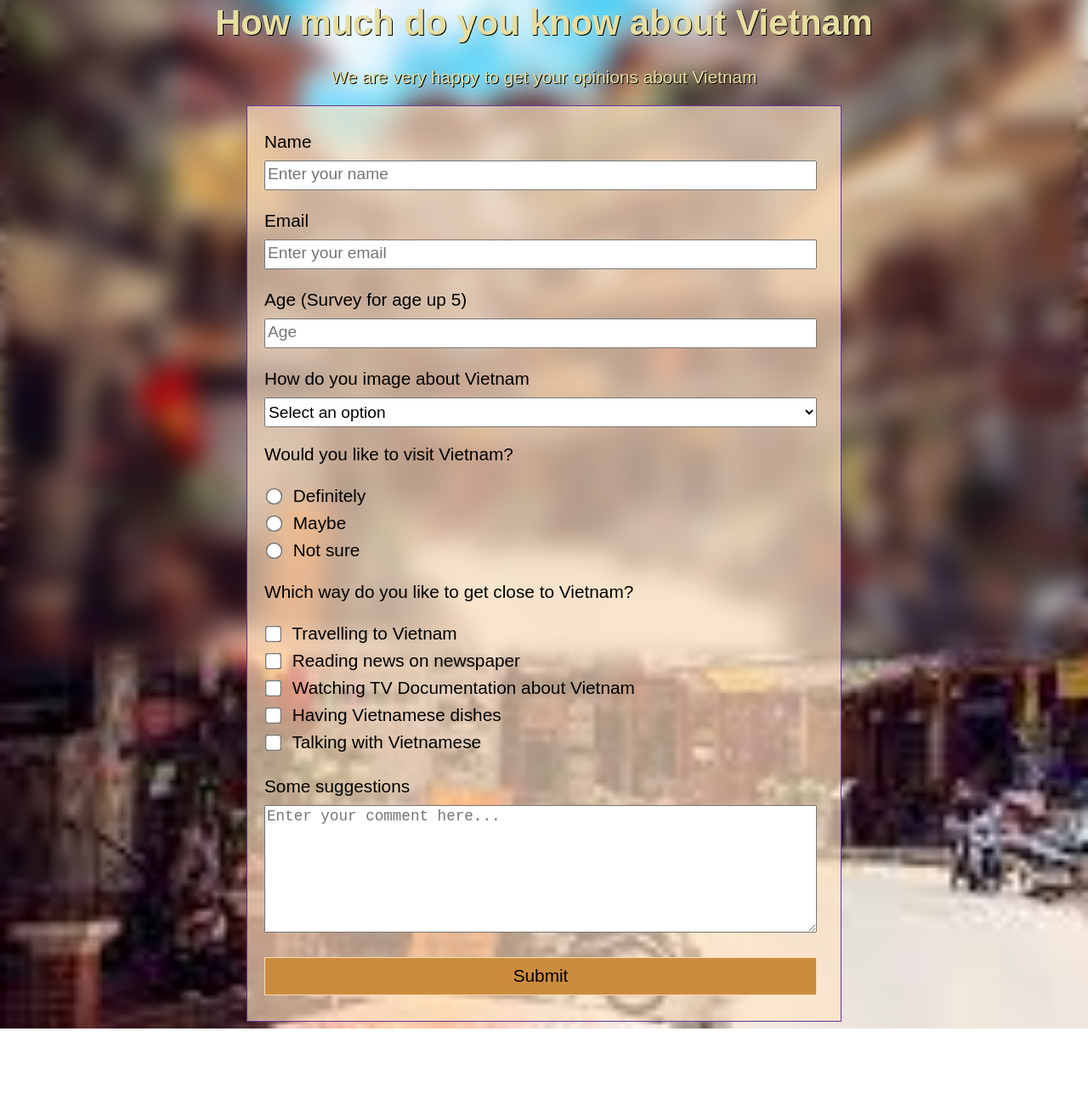
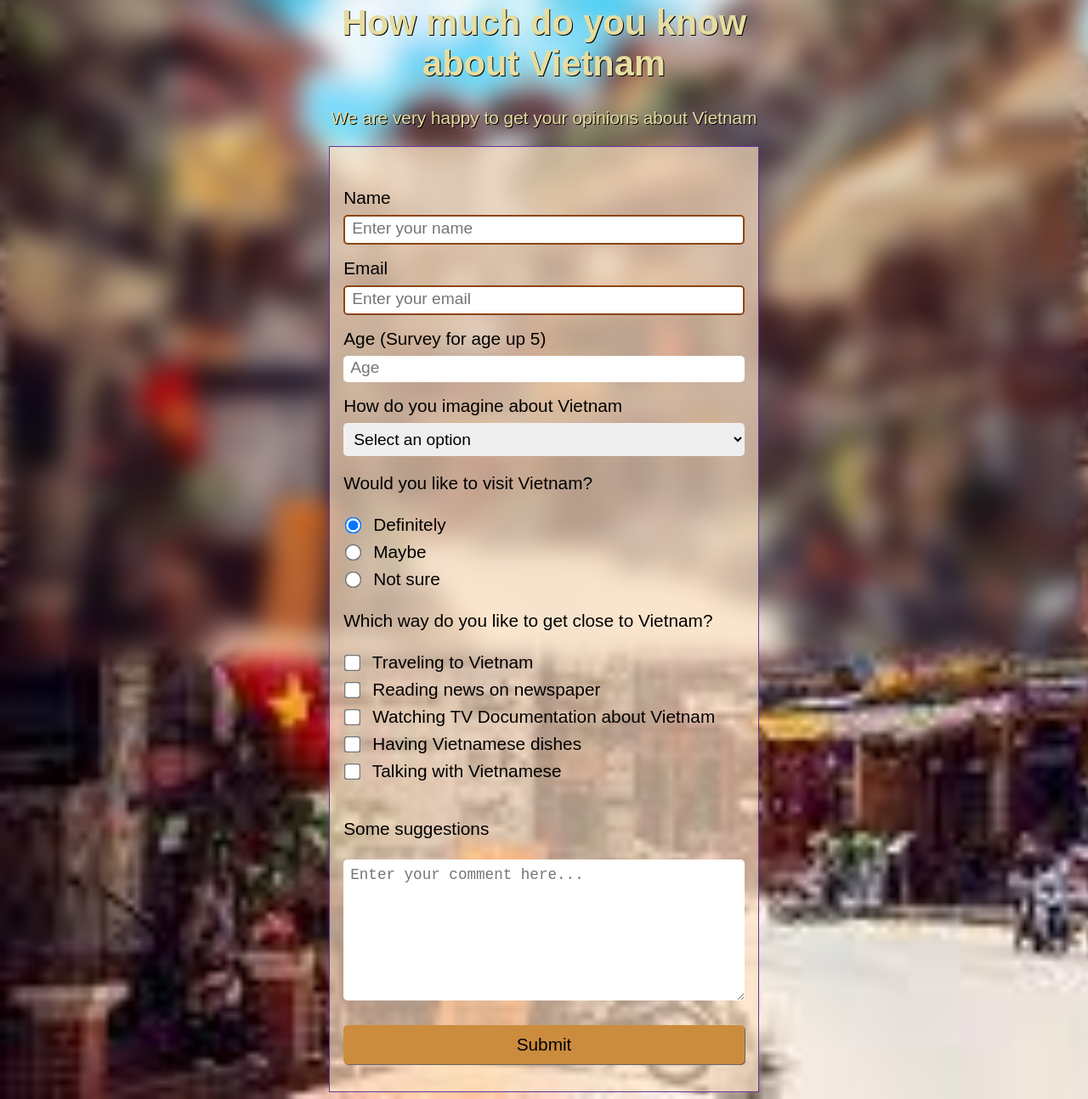
Before and after one commit to LeNganThanh/VietnamSurvey, a plain HTML site: page index.html in a window 1280 px wide. Shown: the part 25-1319 px from the top of the page at 85% size. Before the commit the page ends 1236 px from the top, so only its background shows below. Drawn offline with Linux system fonts and the light colour scheme.

Commit message:
modify some values

```diff
--- a/index.html
+++ b/index.html
@@ -13,80 +13,89 @@
     />
   </head>
   <body>
-    <div class="intro">
+    <div class="intro" >
       <h1>How much do you know about Vietnam</h1>
       <p>We are very happy to get your opinions about Vietnam</p>
     </div>
     <section>
-      <form id="survey-form">
+      <form id="survey-form" action="" method="post">
         <div class="survey">
-          <label for="name">Name</label> <br />
+          <label for="name">Name</label>
           <input
             type="text"
             id="name-label"
             name="name"
             placeholder="Enter your name"
-            style="width: 650px; height: 35px;"
+            minlength="10"
+            maxlength="30"
+            required
           />
         </div>
         <div class="survey">
-         <br> <label for="email">Email</label> <br />
+          <label for="email">Email</label>
           <input
             type="email"
-            id="email-label"
+            id="email"
             name="email"
             placeholder="Enter your email"
-            style="width: 650px; height: 35px;"
+            required
           />
         </div>
         <div class="survey">
-         <br> <label for="age">Age (Survey for age up 5)</label> <br />
+          <label for="age">Age (Survey for age up 5)</label>
           <input
             type="number"
-            id="number-label"
+            id="age"
             name="age"
             placeholder="Age"
-            min="5"
-            max="130"
-            style="width: 650px; height: 35px;"
+            min="15"
+            max="80"
           />
         </div>
         <div class="survey">
-         <br> <label for="feel">How do you image about Vietnam</label><br />
-          <select required id="dropdown" style="width: 650px; height: 35px;">
-            <option value="" disabled selected hidden >Select an option</option>
-            <option value="0">An asia country</option>
-            <option value="1">A hot tropical country</option>
-            <option value="2">A country was under American army</option>
+          <label for="feel">How do you imagine about Vietnam</label>
+          <select required id="feel" name="opinions">
+            <option value="none" disabled selected hidden>Select an option</option>
+            <option value="asia-country">An asia country</option>
+            <option value="tropical-country">A hot tropical country</option>
+            <option value="american-war">A country was under American army</option>
           </select>
         </div>
         <p>Would you like to visit Vietnam?</p>
         <div class="visit">
-          <input type="radio" name="visit" id="sure" />
+          <input type="radio" name="visit" id="visit" value="definitely" checked/>
           <label for="visit">Definitely</label><br />
-          <input type="radio" id="maybe" name="visit" />
-          <label for="visit">Maybe</label><br />
-          <input type="radio" name="visit" id="notsure" />
-          <label for="visit">Not sure</label>
+          <input type="radio" id="maybe" name="visit" value="maybe"/>
+          <label for="maybe">Maybe</label><br />
+          <input type="radio" name="visit" id="not" value="not-sure" />
+          <label for="not">Not sure</label>
         </div>
         <p>Which way do you like to get close to Vietnam?</p>
         <div class="way">
-          <input type="checkbox" name="travel" id="travel" />
-          <label for="travel">Travelling to Vietnam</label><br />
-          <input type="checkbox" name="newspaper" id="newspaper" />
+          <input type="checkbox" name="travel" id="travel" value="travel" />
+          <label for="travel">Traveling to Vietnam</label><br />
+          <input type="checkbox" name="travel" id="newspaper" value="newspaper" />
           <label for="newspaper">Reading news on newspaper</label><br />
-          <input type="checkbox" name="tv" id="tv" />
+          <input type="checkbox" name="travel" id="tv" value="tv" />
           <label for="tv">Watching TV Documentation about Vietnam</label><br />
-          <input type="checkbox" name="food" id="food" />
+          <input type="checkbox" name="travel" id="food" value="food"/>
           <label for="food">Having Vietnamese dishes</label><br />
-          <input type="checkbox" name="people" id="people" />
+          <input type="checkbox" name="travel" id="people" value="people" />
           <label for="people">Talking with Vietnamese</label>
         </div>
-        <div class="suggest">
-          <br><label for="sugg">Some suggestions</label><br />
-          <textarea name="sugg" id="sugg" cols="30" rows="10" placeholder="Enter your comment here..." style="width: 650px; height: 150px;"></textarea>
-        </div> <br>
-        <button type="submit">Submit</button>
+        <div class="survey">
+          <br /><label for="sugg">Some suggestions</label><br />
+          <textarea
+            name="sugg"
+            id="sugg"
+            cols="30"
+            rows="10"
+            maxlength="500"
+            placeholder="Enter your comment here..."
+          ></textarea>
+        </div>
+        <br />
+        <button>Submit</button>
       </form>
     </section>
   </body>
--- a/style.css
+++ b/style.css
@@ -4,6 +4,7 @@
 body {
   font-size: 1.3rem;
   height: 100%;
+  min-width: 500px;
   font-family: Arial, Helvetica, sans-serif;
   /*   background-repeat: no-repeat;
  */
@@ -12,6 +13,7 @@ body {
 .way {
   line-height: 2rem;
 }
+/* setting background of page */
 html{
     background-image: url(images/VN-old-quater.jpeg);
   background-size: cover;
@@ -26,38 +28,50 @@ section::before {
   display: block;
   width: 100%;
   height: 100%;
+  border: 0;
   background-image: url(images/VN-old-quater.jpeg);
   background-size: cover;
   -webkit-filter: blur(15px);
   filter: blur(15px);
 }
-button {
-  width: 650px;
-  height: 45px;
-  font-size: 1.3rem;
-  background-color: rgb(204, 140, 61);
-  border: 1px solid wheat;
-}
+/* setting the header */
 .intro {
-  width: 800px;
+  width:45%;
   text-align: center;
   margin: 0 auto;
   color: rgb(230, 221, 161);
   text-shadow: 1px 1px black;
 }
+/* setting the survey form */
 section {
   border: 1px solid rebeccapurple;
   background-color: rgba(255, 228, 196, 0.664);
-  width: 700px;
+  width: 40%;
   height: 100%;
   position: relative;
   margin: 0 auto;
-  padding: 30px 20px;
+  padding: 2rem 1rem;
+}
+.survey input, .survey textarea, .survey select, button{
+  width: 100%;
+  border-radius: 5px;
+  border: 0;
+  padding: 0.5rem;
+}
+.survey input:invalid{
+  border: 2px solid saddlebrown;
+}
+.survey input:focus, .survey textarea:focus{
+  background-color: rgba(190, 186, 186, 0.301);
+}
+.survey label{
+  display: block;
+  margin-top: 1rem;
 }
 .visit input,
 .way input {
   transform: scale(1.5);
-  margin-right: 10px;
+  margin-right: 0.7rem;
 }
 input::placeholder,
 .survey select {
@@ -67,7 +81,16 @@ textarea::placeholder {
   font-size: 1.1rem;
 }
 .survey input,
-.survey select,
-.suggest textarea {
-  margin-top: 10px;
+.survey select{
+  margin-top: 0.5rem;
 }
+button {
+  padding: 0.7rem;
+  box-shadow: 1px 1px rgb(104, 101, 101);
+  font-size: 1.3rem;
+  background-color: rgb(204, 140, 61);
+}
+button:hover{
+  font-weight: bold;
+  color: aquamarine;
+}
```
